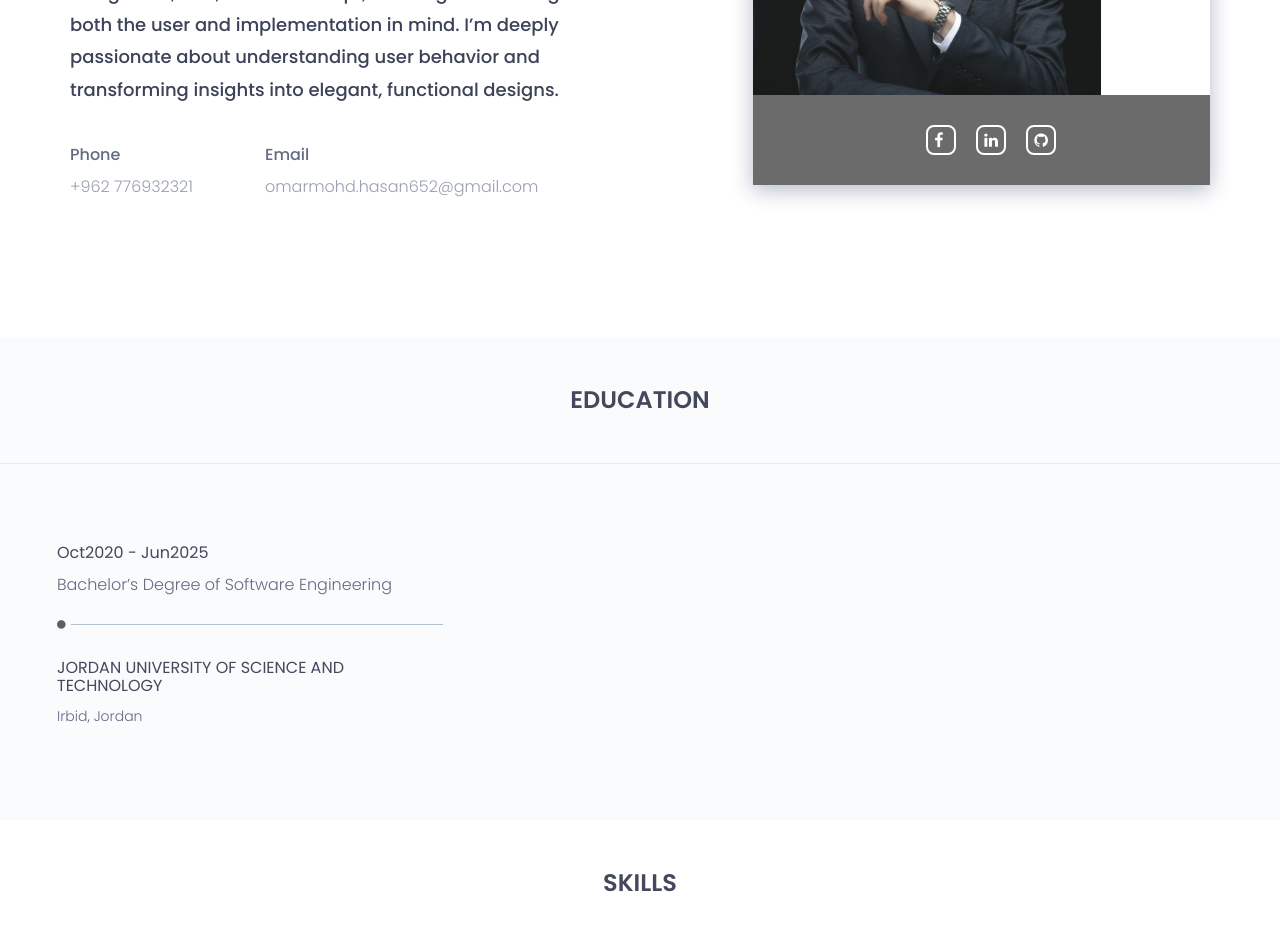
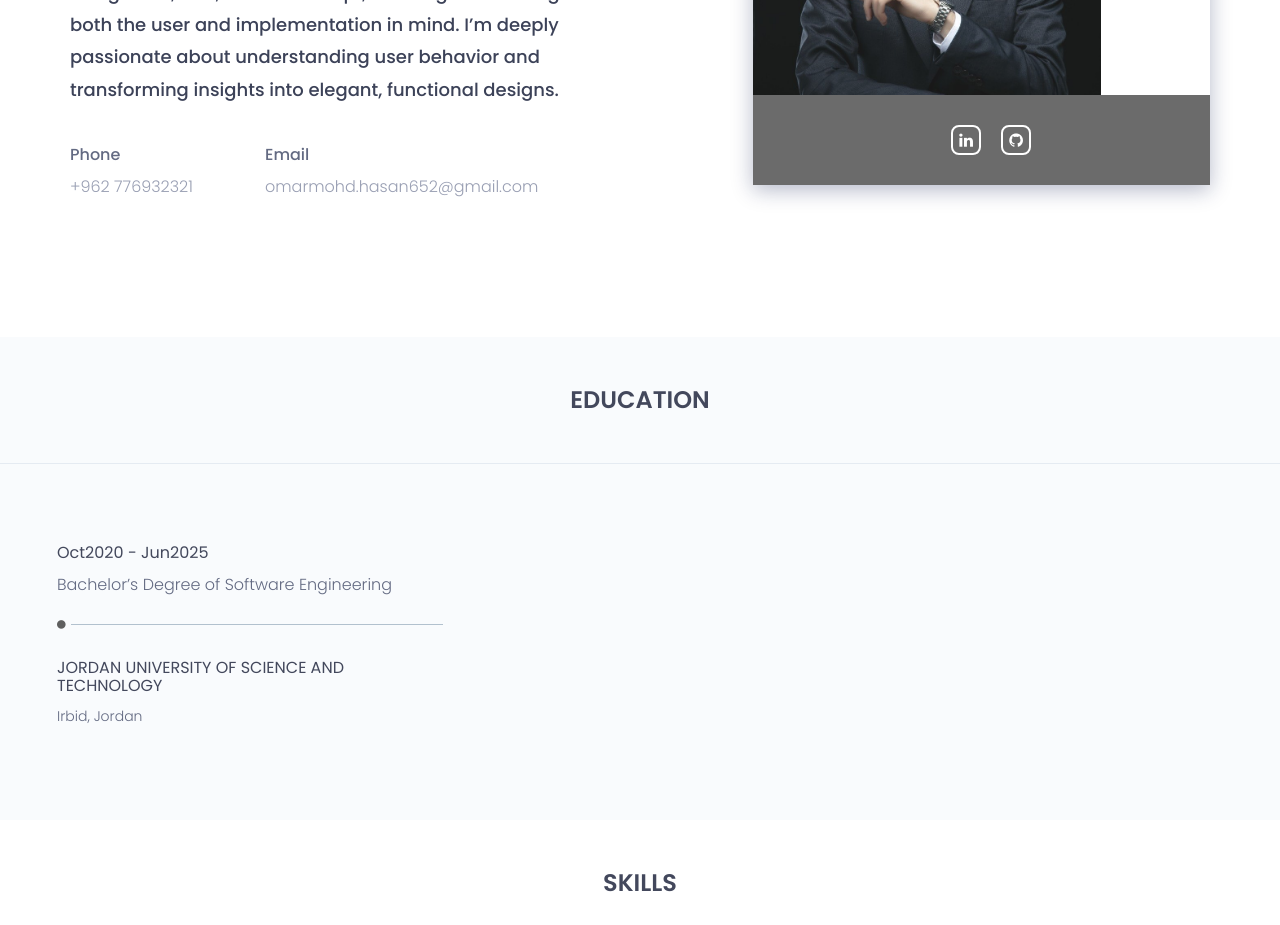
Before and after one commit to om-hasan/My-Portfolio, a plain HTML site: page index.html in a window 1280 px wide. Shown: the part 1400-2325 px from the top of the page. Drawn offline with nearby package versions, Linux system fonts and the light colour scheme.

Commit message:
Update index.html

```diff
--- a/index.html
+++ b/index.html
@@ -115,11 +115,6 @@
 								<img src="assets/images/about/photo.jpg" alt="profile_image">
 								<div class="about-list-icon">
 									<ul>
-										<li>
-											<a href="https://www.facebook.com/share/1BEteSMaPx/?mibextid=wwXIfr">
-												<i  class="fa fa-facebook" aria-hidden="true"></i>
-											</a>
-										</li><!-- / li -->
 										<li>
 											<a href="https://www.linkedin.com/in/omar-hasan-32296a287/">
 												<i  class="fa fa-linkedin" aria-hidden="true"></i>
```
